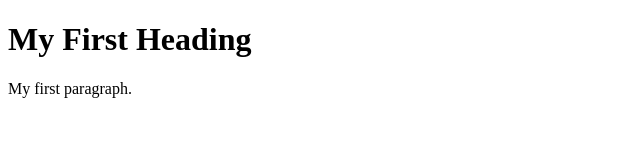
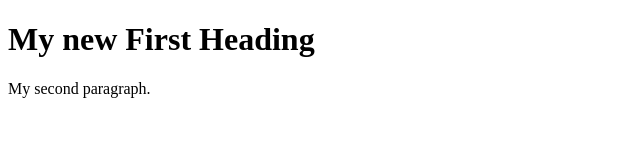
Before and after one commit to ginish314/CI-CD, a plain HTML site: page index.html in a window 1280 px wide. Shown: the whole page, without its empty margins (0-640 px from the left). Drawn offline with Linux system fonts and the light colour scheme.

Commit message:
Update index.html

```diff
--- a/index.html
+++ b/index.html
@@ -2,9 +2,9 @@
 <html>
 <body>
 
-<h1>My First Heading</h1>
+<h1>My new  First Heading</h1>
 
-<p>My first paragraph.</p>
+<p>My second paragraph.</p>
 
 </body>
 </html>
```
